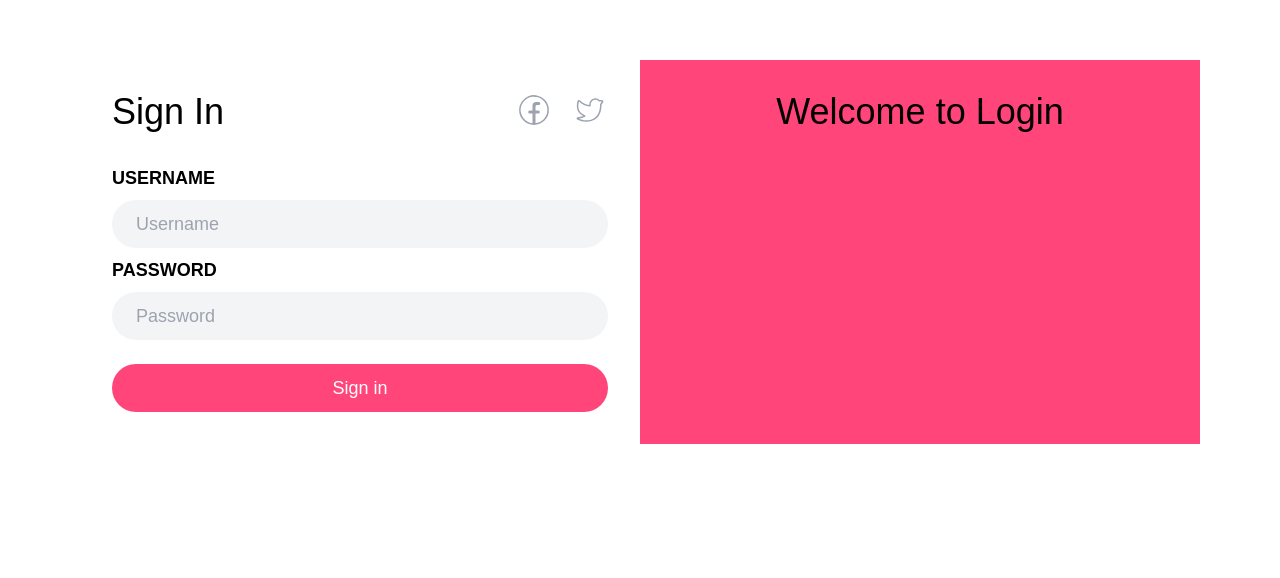
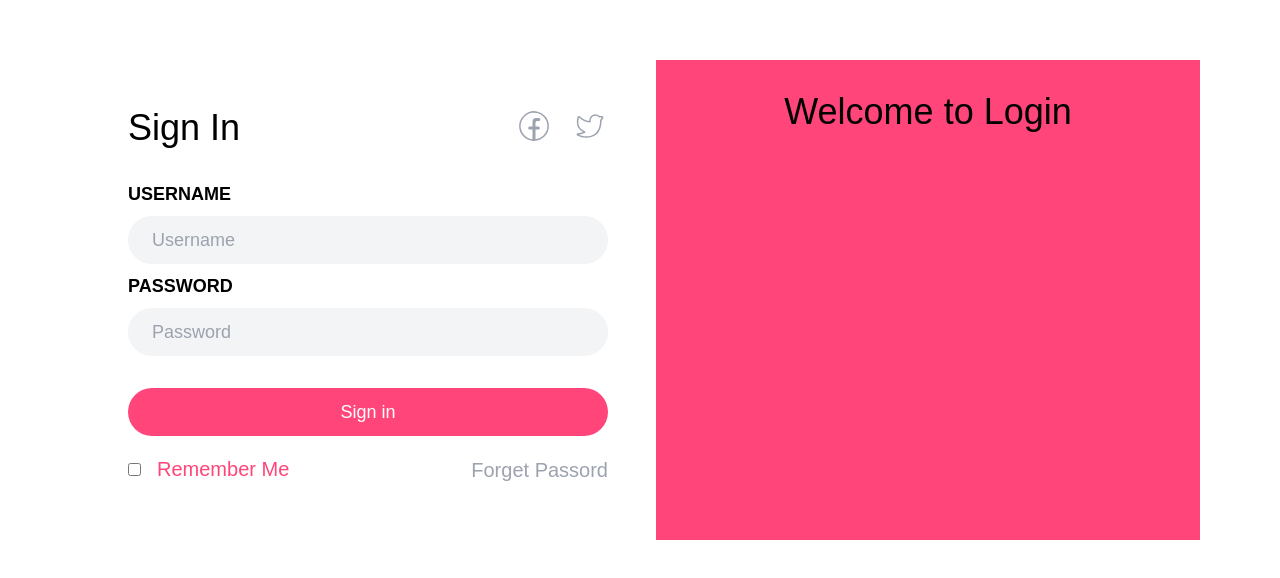
Before and after one commit to BlackSheep1337/front-end-challenger, a Next.js app: page / in a window 1280 px wide. Shown: the part 196-774 px from the top of the page. Built offline with nearby package versions, Linux system fonts and the light colour scheme.

Commit message:
refine sign in tab

```diff
--- a/app/pages/Login.tsx
+++ b/app/pages/Login.tsx
@@ -6,7 +6,7 @@ const Login = () => {
   return (
     <>
       <div className='flex mt-60 text-black'>
-        <div className='bg-white flex-1 h-96 p-8'>
+        <div className='bg-white flex-1 h-92 p-12'>
           <div className='flex justify-between hover:cursor-pointer'>
             <h3>Sign In</h3>
             <div className='flex gap-5 text-gray-400'>
@@ -26,12 +26,22 @@ const Login = () => {
                 <label className='text-left text-md font-bold uppercase' htmlFor="">Password</label>
                 <input autoComplete='off' placeholder='Password'  className='mt-2 pl-6 rounded-3xl bg-gray-100 w-full h-12' type="password" />
               </div>
-
             </div>
-            <button className='bg-[#FF4579] mt-6 w-full rounded-3xl text-white text-lg h-12'>Sign in</button>
+            <button className='bg-[#FF4579] mt-8 w-full rounded-3xl text-white text-lg h-12'>Sign in</button>
+            <div className='flex justify-between items-end mt-2'>
+              <div>
+                <input type="checkbox" id="remember-me" />
+                <label className='hover:cursor-pointer text-[#FF4579] text-xl ml-4 ' htmlFor="remember-me">Remember Me</label>
+              </div>
+              <div>
+                <p className='hover:cursor-pointer text-gray-400 text-xl'>
+                  Forget Passord
+                </p>
+              </div>
+            </div>
           </form>
         </div>
-        <div className='bg-[#FF4579] flex-1 h-96 p-8'>Welcome to Login</div>
+        <div className='bg-[#FF4579] flex-1 h-[30rem] p-8'>Welcome to Login</div>
       </div>
     </>
   )
```
